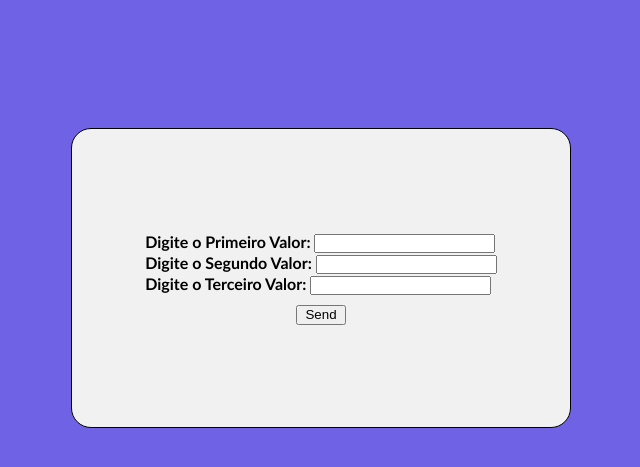
After one commit to GVerdans/PHP-FAETEC, a PHP site: page /maiorValor.html in a window 1280 px wide. The commit adds this page. Shown: the top 467 px of the page, without its empty margins (319-959 px from the left). Run offline with PHP 8.4, Linux system fonts and the light colour scheme.

Commit message:
ajustadas as pastas e deixei o html mais bonito

```diff
--- a/MaiorValor/styles/styles.css
+++ /dev/null
@@ -1,3 +0,0 @@
-h3 {
-text-align: center;
-}
--- /dev/null
+++ b/N1/MaiorValor/maiorValor.html
@@ -0,0 +1,42 @@
+<!DOCTYPE html>
+<html lang="pt-br">
+
+<head>
+    <meta charset="UTF-8">
+    <meta name="viewport" content="width=device-width, initial-scale=1.0">
+    <title>Maior Valor entre Números</title>
+
+    <link rel="stylesheet" href="./styles/style.css">
+</head>
+
+<body>
+    <div id="form">
+        <form method="POST" action="./maiorValor.php">
+            <label for="ipt_number1">Digite o Primeiro Valor:</label>
+            <input type="text" name="ipt_number1" class="ipt_number">
+            <br>
+
+            <label for="ipt_number2">Digite o Segundo Valor:</label>
+            <input type="text" name="ipt_number2" class="ipt_number">
+            <br>
+
+            <label for="ipt_number3">Digite o Terceiro Valor:</label>
+            <input type="text" name="ipt_number3" class="ipt_number">
+            <br>
+
+            <div id="button">
+                <input type="submit" value="Send" id="btnSend">
+            </div>
+
+        </form>
+
+        <div id="resultado">
+
+
+        </div>
+
+
+    </div>
+</body>
+
+</html>
--- /dev/null
+++ b/N1/MaiorValor/styles/style.css
@@ -0,0 +1,54 @@
+/* CSS DOCUMENT */
+
+/* STYLES DO HTML */
+* {
+    padding: 0px;
+    margin: 0px;
+    box-sizing: border-box;
+}
+
+body {
+    display: flex;
+    justify-content: center;
+    padding-top: 10%;
+
+    background-color: #6f62e4;
+
+    font-family: 'Gill Sans', 'Gill Sans MT', Calibri, 'Trebuchet MS', sans-serif;
+    font-weight: bold;
+}
+
+div#form {
+    display: flex;
+    background-color: #f1f1f1;
+    color: #000;
+    border: 1px solid #000;
+    border-radius: 20px;
+
+    width: 500px;
+    height: 300px;
+
+    justify-content: center;
+    align-items: center;
+}
+
+form{
+    /* border: 1px solid red; */
+    display: inline-block;
+    padding: 10px;
+  }
+
+div#button {
+    display: flex;
+    /* border: 1px solid red; */
+    justify-content: center;
+    margin-top: 10px;
+}
+
+input#btnSend {
+
+    width: 50px;
+    height: 20px;
+}
+
+/* STYLES DO PHP */
--- a/N1/Operadores Aritmeticos/MaiorValor/styles/styles.css
+++ /dev/null
@@ -1,3 +0,0 @@
-h3 {
-text-align: center;
-}
```
Also changed, not shown: MaiorValor/maiorValor.php (deleted, +0 -62 lines), N1/MaiorValor/maiorValor.php (+6 -7 lines), N1/Operadores Aritmeticos/MaiorValor/maiorValor.php (deleted, +0 -62 lines).
